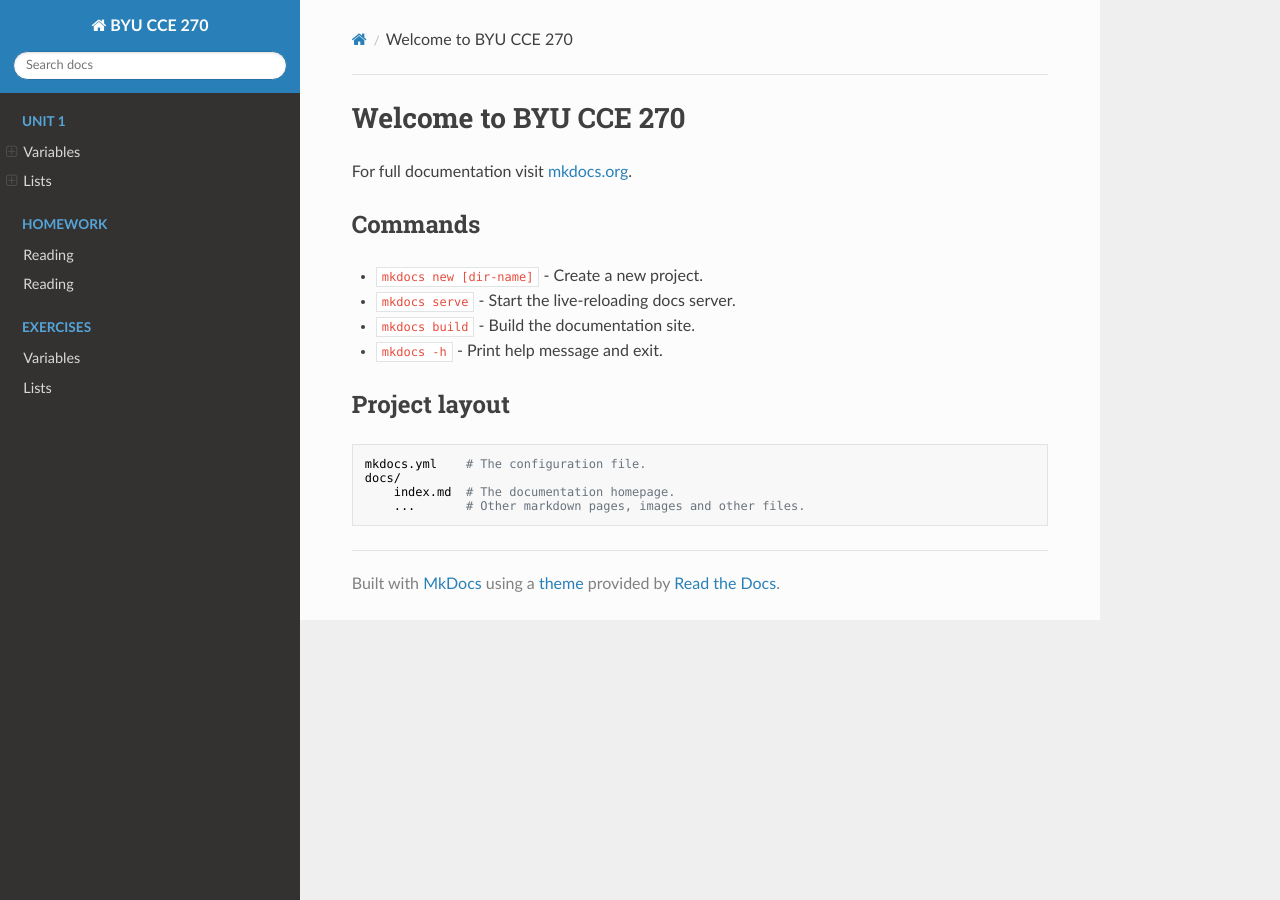
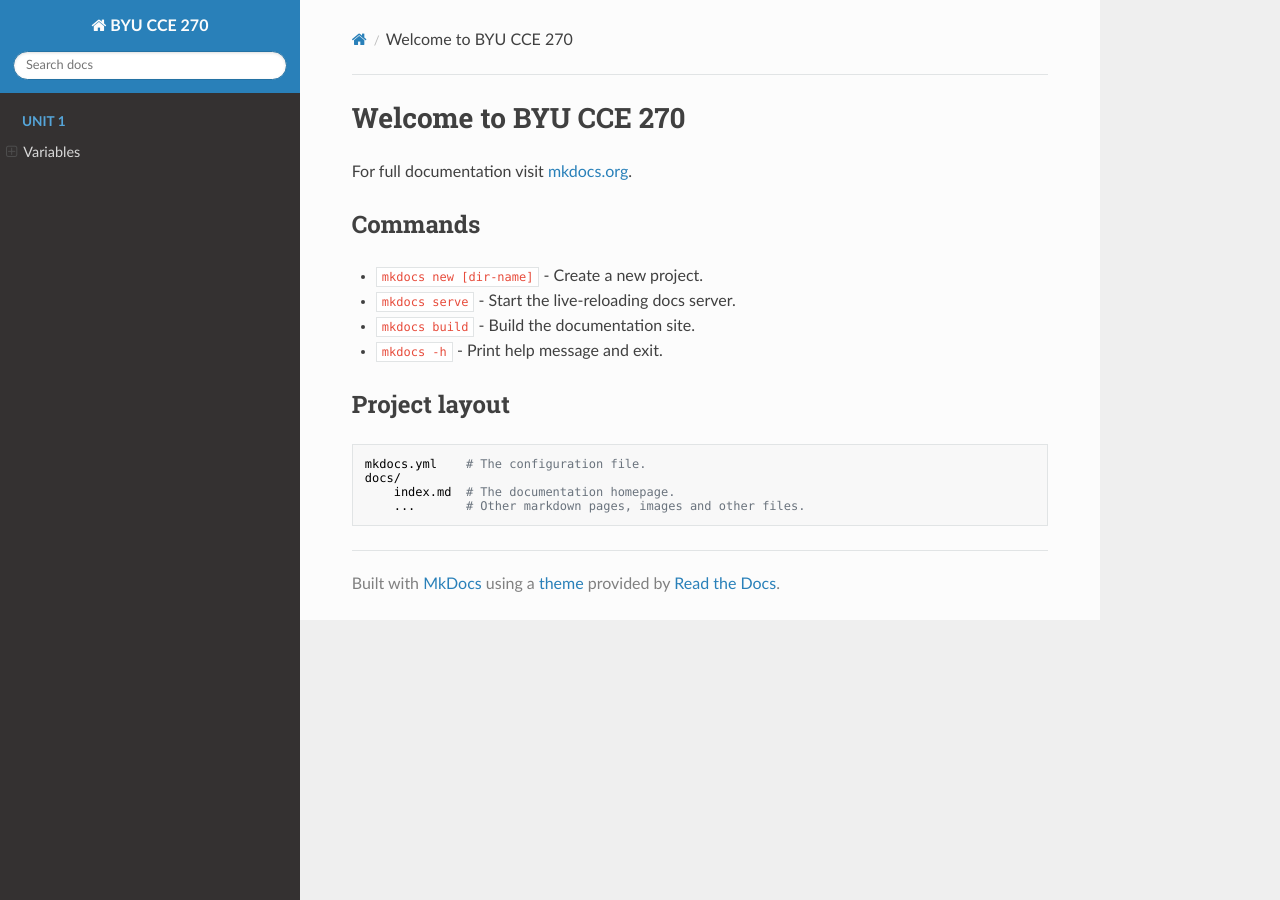
Before and after one commit to tylerpiercy/content, an MkDocs documentation site: the page built from docs/index.md, in a window 1280 px wide. Built offline with MkDocs 1.6.1, drawn with Linux system fonts in a browser that asks for light colours; nearby versions of some CDN libraries.

Commit message:
Update mkdocs.yml
testing nav

```diff
--- a/mkdocs.yml
+++ b/mkdocs.yml
@@ -3,17 +3,7 @@
   - Unit 1:
     - Variables:
       - Reading: homework/variables.md
-      - In Class: homework/variables.md
-      - Homework: homework/variables.md
-    - Lists:
-      - Reading: homework/lists.md
       - In Class: homework/lists.md
-      - Homework: homework/variables.md
-  - Homework:
-      - Variables: homework/variables.md
-      - Lists: homework/lists.md
-  - Exercises:
-      - Variables: exercises/variables.md
-      - Lists: exercises/lists.md
+      - Homework: exercises/variables.md
 theme:
   name: readthedocs
```
